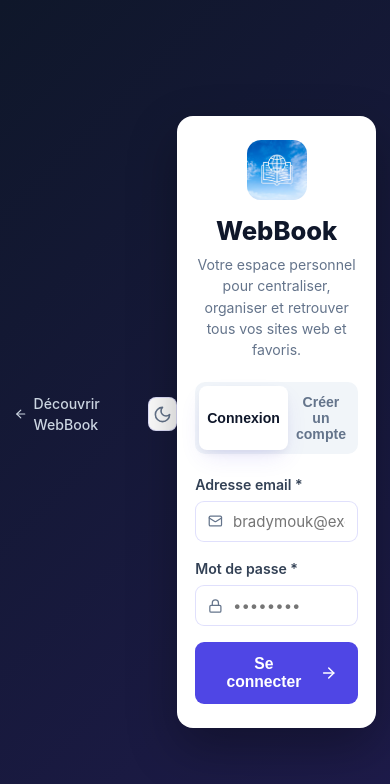
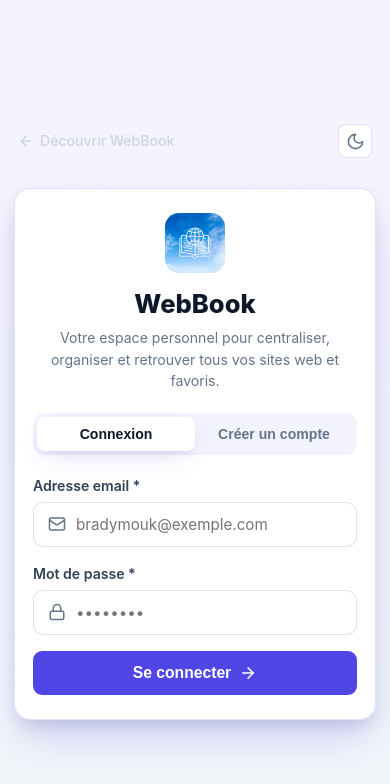
Before and after one commit to bradyFrasnel/WebBookF, a React (Vite) app: page /login in a window 390 px wide. Shown: the top 784 px of the page. Built offline with nearby package versions, Linux system fonts and the light colour scheme; no server answers.

Commit message:
Amélioration fonctionnelle 7

```diff
--- a/src/pages/AuthPage.jsx
+++ b/src/pages/AuthPage.jsx
@@ -59,6 +59,7 @@ export default function AuthPage() {
 
   return (
     <div className="auth-page">
+      <div className="auth-container">
         <div className="auth-top-actions">
           <Link to="/" className="auth-back-link">
             <ArrowLeft size={16} />
@@ -208,6 +209,7 @@ export default function AuthPage() {
           </button>
         </form>
       </div>
+    </div>
 
     <PrivacyModal
       isOpen={showPrivacyModal}
--- a/src/styles.css
+++ b/src/styles.css
@@ -1102,17 +1102,49 @@ a {
   align-items: center;
   gap: 10px;
   border: 1px solid var(--border-color);
-  border-radius: 9px;
-  padding: 0 12px;
-  background: #ffffff;
-  color: var(--text-muted);
+  border-radius: 10px;
+  padding: 0 14px;
+  background: var(--bg-card);
+  color: var(--text-muted);
+  transition: border-color 0.2s ease, box-shadow 0.2s ease;
+}
+
+.input-with-icon:focus-within {
+  border-color: var(--primary);
+  box-shadow: 0 0 0 3px rgba(99, 102, 241, 0.18);
 }
 
 .input-with-icon input {
+  flex: 1;
+  background: transparent !important;
+  color: var(--text-main) !important;
   border: none !important;
-  padding: 10px 0 !important;
+  padding: 12px 0 !important;
   width: 100%;
   outline: none;
+  font-size: 0.95rem;
+}
+
+/* Neutralisation du fond autofill des navigateurs */
+.input-with-icon input:-webkit-autofill,
+.input-with-icon input:-webkit-autofill:hover,
+.input-with-icon input:-webkit-autofill:focus,
+.input-with-icon input:-webkit-autofill:active {
+  -webkit-text-fill-color: var(--text-main) !important;
+  -webkit-box-shadow: 0 0 0 1000px var(--bg-card) inset !important;
+  box-shadow: 0 0 0 1000px var(--bg-card) inset !important;
+  caret-color: var(--text-main);
+  transition: background-color 5000s ease-in-out 0s;
+}
+
+[data-theme="dark"] .input-with-icon input:-webkit-autofill,
+[data-theme="dark"] .input-with-icon input:-webkit-autofill:hover,
+[data-theme="dark"] .input-with-icon input:-webkit-autofill:focus,
+[data-theme="dark"] .input-with-icon input:-webkit-autofill:active {
+  -webkit-text-fill-color: #f1f5f9 !important;
+  -webkit-box-shadow: 0 0 0 1000px #172138 inset !important;
+  box-shadow: 0 0 0 1000px #172138 inset !important;
+  caret-color: #f1f5f9;
 }
 
 .checkbox-label {
@@ -1144,20 +1176,60 @@ a {
 /* Auth Page */
 .auth-page {
   min-height: 100vh;
-  display: flex;
+  min-height: 100dvh;
+  display: flex;
+  flex-direction: column;
   align-items: center;
   justify-content: center;
-  padding: 24px;
-  background: linear-gradient(135deg, #0f172a 0%, #1e1b4b 100%);
+  padding: 32px 16px;
+  background: radial-gradient(circle at top, #f5f3ff 0%, #f1f5f9 100%);
+  color: var(--text-main);
+  box-sizing: border-box;
+}
+
+[data-theme="dark"] .auth-page {
+  background: radial-gradient(circle at top, #1e1b4b 0%, #0b0f19 100%);
+}
+
+.auth-container {
+  width: 100%;
+  max-width: 440px;
+  display: flex;
+  flex-direction: column;
+  gap: 14px;
+  margin: auto;
+}
+
+.auth-top-actions {
+  display: flex;
+  align-items: center;
+  justify-content: space-between;
+  width: 100%;
+  padding: 0 4px;
+}
+
+.auth-back-link {
+  display: inline-flex;
+  align-items: center;
+  gap: 6px;
+  color: var(--text-muted);
+  font-size: 0.88rem;
+  font-weight: 600;
+  transition: color 0.15s ease;
+}
+
+.auth-back-link:hover {
+  color: var(--primary);
 }
 
 .auth-card {
   width: 100%;
-  max-width: 440px;
-  background: #ffffff;
-  border-radius: 16px;
+  background: var(--bg-card);
+  border: 1px solid var(--border-color);
+  border-radius: 20px;
   padding: 32px 28px;
-  box-shadow: 0 20px 50px rgba(0, 0, 0, 0.3);
+  box-shadow: var(--shadow-md);
+  box-sizing: border-box;
 }
 
 .auth-brand {
@@ -1179,14 +1251,18 @@ a {
 .auth-tabs {
   display: grid;
   grid-template-columns: 1fr 1fr;
-  background: #f1f5f9;
+  background: rgba(99, 102, 241, 0.08);
   padding: 4px;
-  border-radius: 10px;
+  border-radius: 11px;
   margin-bottom: 20px;
 }
 
+[data-theme="dark"] .auth-tabs {
+  background: rgba(255, 255, 255, 0.06);
+}
+
 .auth-tab {
-  padding: 8px;
+  padding: 9px 8px;
   border: none;
   background: transparent;
   border-radius: 8px;
@@ -1194,12 +1270,21 @@ a {
   font-size: 0.88rem;
   color: var(--text-muted);
   cursor: pointer;
+  transition: all 0.2s ease;
+  display: flex;
+  align-items: center;
+  justify-content: center;
 }
 
 .auth-tab.active {
-  background: #ffffff;
+  background: var(--bg-card);
   color: var(--text-main);
   box-shadow: var(--shadow-sm);
+}
+
+[data-theme="dark"] .auth-tab.active {
+  background: #1f293d;
+  color: #ffffff;
 }
 
 .auth-form {
@@ -1505,15 +1590,48 @@ a {
   }
 
   .auth-page {
-    padding: 14px;
+    padding: 20px 14px;
+    justify-content: center;
+  }
+
+  .auth-container {
+    width: 100%;
+    max-width: 100%;
   }
 
   .auth-card {
     padding: 24px 18px;
+    border-radius: 16px;
   }
 }
 
 @media (max-width: 380px) {
+  .auth-page {
+    padding: 14px 8px;
+  }
+
+  .auth-card {
+    padding: 20px 14px;
+    border-radius: 14px;
+  }
+
+  .auth-brand h1 {
+    font-size: 1.35rem;
+  }
+
+  .auth-brand p {
+    font-size: 0.8rem;
+  }
+
+  .auth-tabs {
+    margin-bottom: 14px;
+  }
+
+  .auth-tab {
+    font-size: 0.82rem;
+    padding: 7px 4px;
+  }
+
   .stats-grid {
     grid-template-columns: 1fr;
   }
```
Lines whose indentation alone changed are shown as unchanged.
